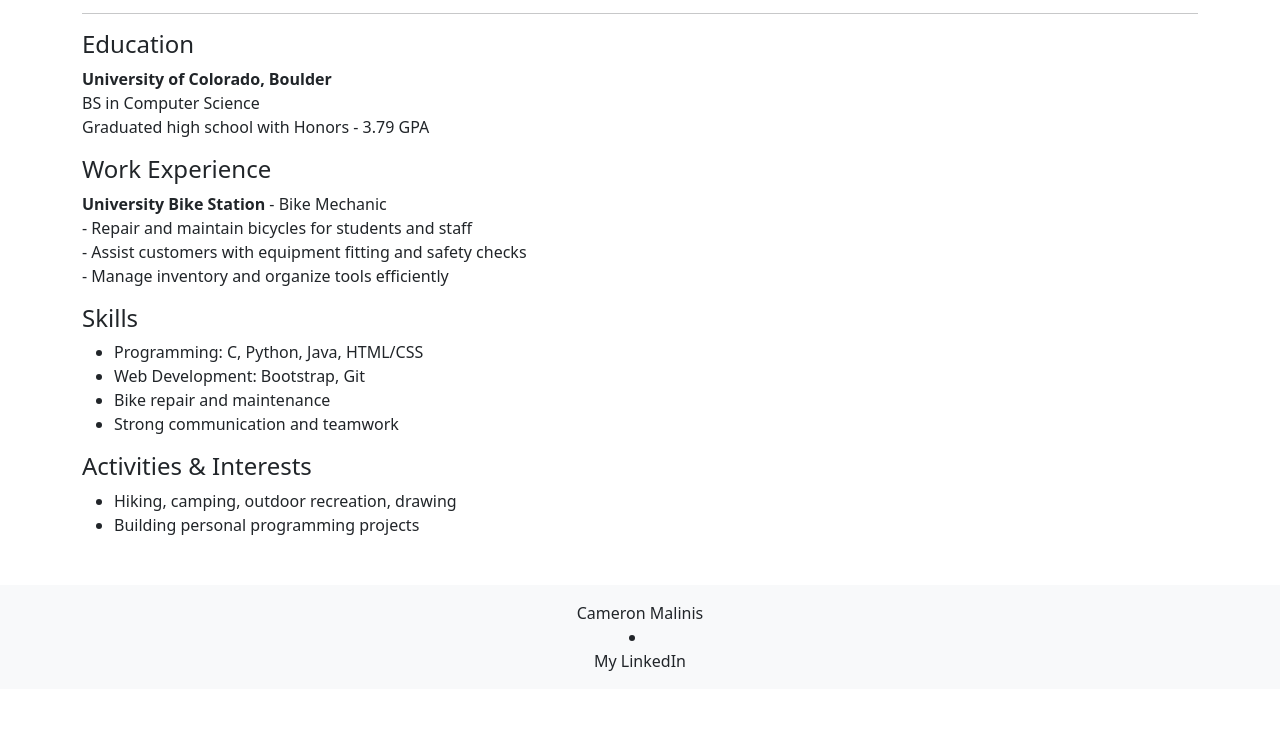
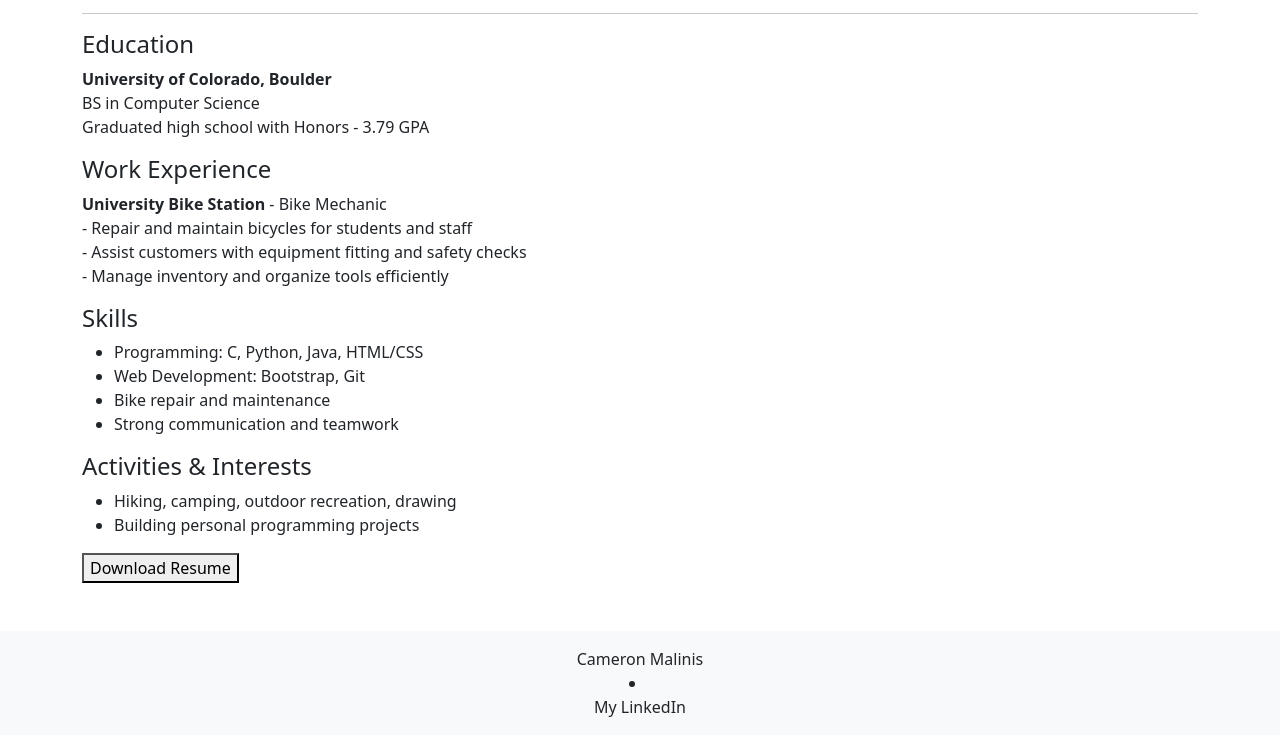
Before and after one commit to CamCM4/personal-website, a plain HTML site: page views/resume.html in a window 1280 px wide. Shown: the part 195-930 px from the top of the page. Before the commit the page ends 884 px from the top, so only its background shows below. Drawn offline with nearby package versions, Linux system fonts and the light colour scheme.

Commit message:
Update resume.html

```diff
--- a/views/resume.html
+++ b/views/resume.html
@@ -78,6 +78,10 @@
       <li>Hiking, camping, outdoor recreation, drawing</li>
       <li>Building personal programming projects</li>
     </ul>
+
+    <a href="resume.pdf" target="_blank" download="Cameron_Malinis_Resume.pdf">
+  <button>Download Resume</button>
+  </a>
   </div>
 
       <footer class="bg-body-tertiary text-center py-3 mt-auto">
```
